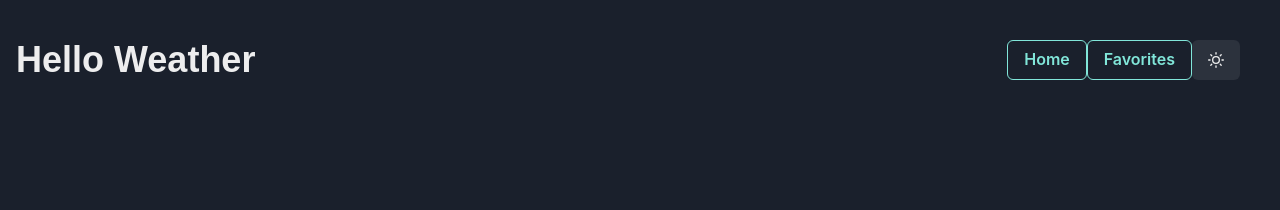
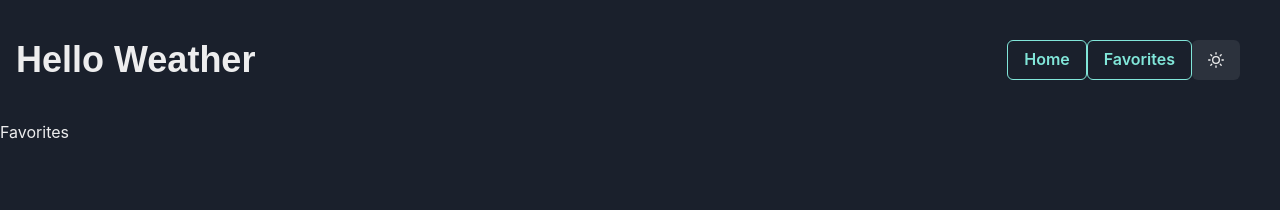
Before and after one commit to NoamRivlin/weather-app, a React (Vite) app in the folder weather-app-frontend/: page /favorites in a window 1280 px wide. Shown: the top 210 px of the page. Built offline with nearby package versions, Linux system fonts and the light colour scheme.

Commit message:
pages and header is wrapping both

```diff
--- a/weather-app-frontend/src/App.tsx
+++ b/weather-app-frontend/src/App.tsx
@@ -1,5 +1,3 @@
-import Header from "./components/Header";
-
 {
   /* {`${import.meta.env.VITE_REACT_API_KEY}`} */
 }
@@ -231,12 +229,34 @@ Current Conditions
 */
 }
 
-function App() {
+import { BrowserRouter as Router, Route, Routes } from "react-router-dom";
+import Weather from "./pages/Weather";
+import Favorites from "./pages/Favorites";
+import React from "react";
+
+const App: React.FC = () => {
   return (
-    <>
-      <Header />
-    </>
+    <Router>
+      <Routes>
+        <Route
+          path="/"
+          element={
+            <React.Fragment>
+              <Weather />
+            </React.Fragment>
+          }
+        />
+        <Route
+          path="/favorites"
+          element={
+            <React.Fragment>
+              <Favorites />
+            </React.Fragment>
+          }
+        />
+      </Routes>
+    </Router>
   );
-}
+};
 
 export default App;
--- a/weather-app-frontend/src/components/Header.tsx
+++ b/weather-app-frontend/src/components/Header.tsx
@@ -1,11 +1,16 @@
 // Header.tsx
 
-import React from "react";
+import React, { ReactNode } from "react";
 import { Heading, Flex, Text } from "@chakra-ui/react";
 import Navigation from "./Navigation";
 
-const Header: React.FC = () => {
+interface HeaderProps {
+  children: ReactNode;
+}
+
+const Header: React.FC<HeaderProps> = ({ children }) => {
   return (
+    <>
       <Flex
         align="center"
         justify="space-between"
@@ -21,6 +26,8 @@ const Header: React.FC = () => {
 
         <Navigation />
       </Flex>
+      <Flex>{children}</Flex>
+    </>
   );
 };
 
--- a/weather-app-frontend/src/pages/Favorites.tsx
+++ b/weather-app-frontend/src/pages/Favorites.tsx
@@ -0,0 +1,14 @@
+import React from "react";
+import Header from "../components/Header";
+
+function Favorites() {
+  return (
+    <>
+      <Header>
+        <div>Favorites</div>
+      </Header>
+    </>
+  );
+}
+
+export default Favorites;
--- a/weather-app-frontend/src/pages/Weather.tsx
+++ b/weather-app-frontend/src/pages/Weather.tsx
@@ -0,0 +1,13 @@
+import Header from "../components/Header";
+
+function Weather() {
+  return (
+    <>
+      <Header>
+        <div>Weather</div>
+      </Header>
+    </>
+  );
+}
+
+export default Weather;
```
Lines whose indentation alone changed are shown as unchanged.
